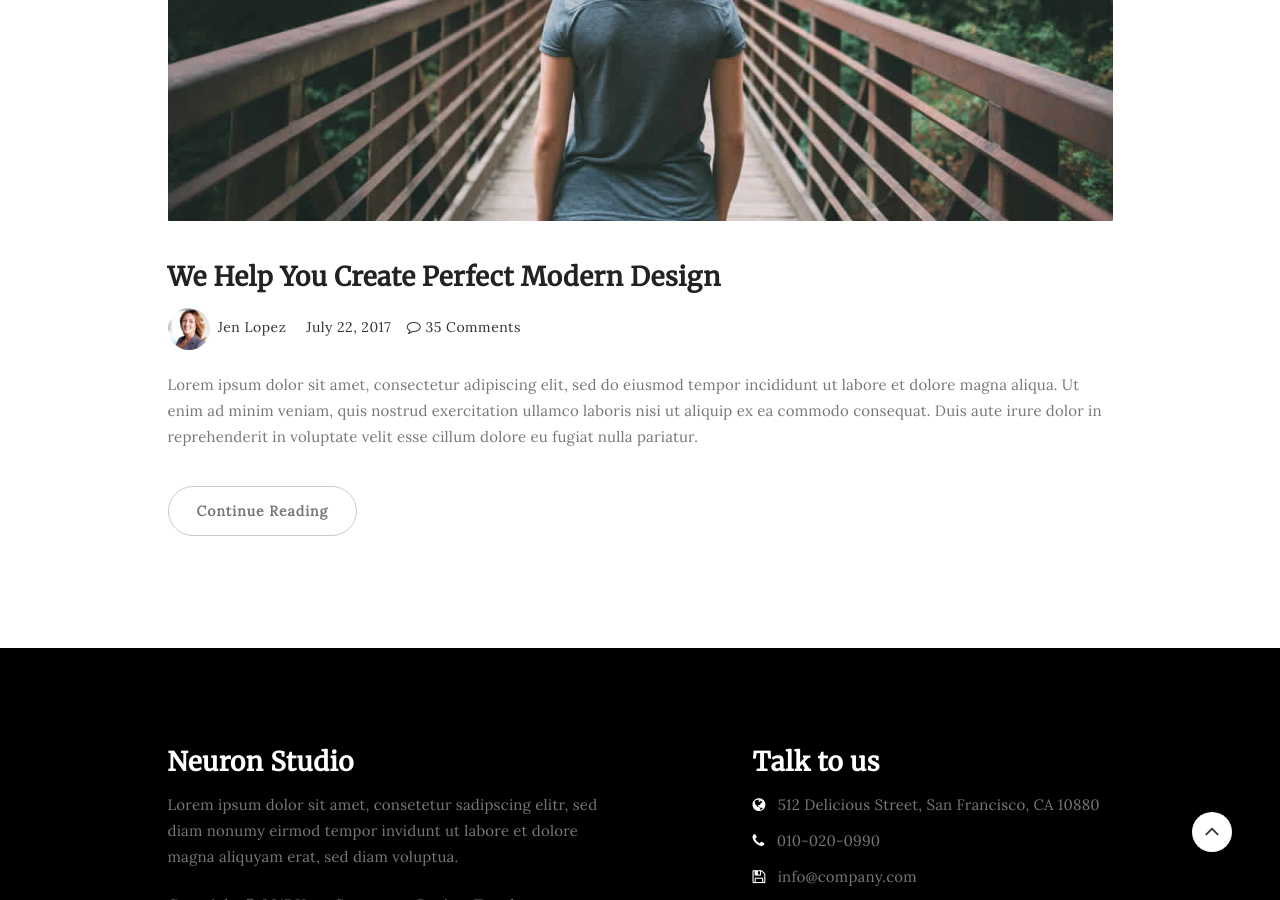
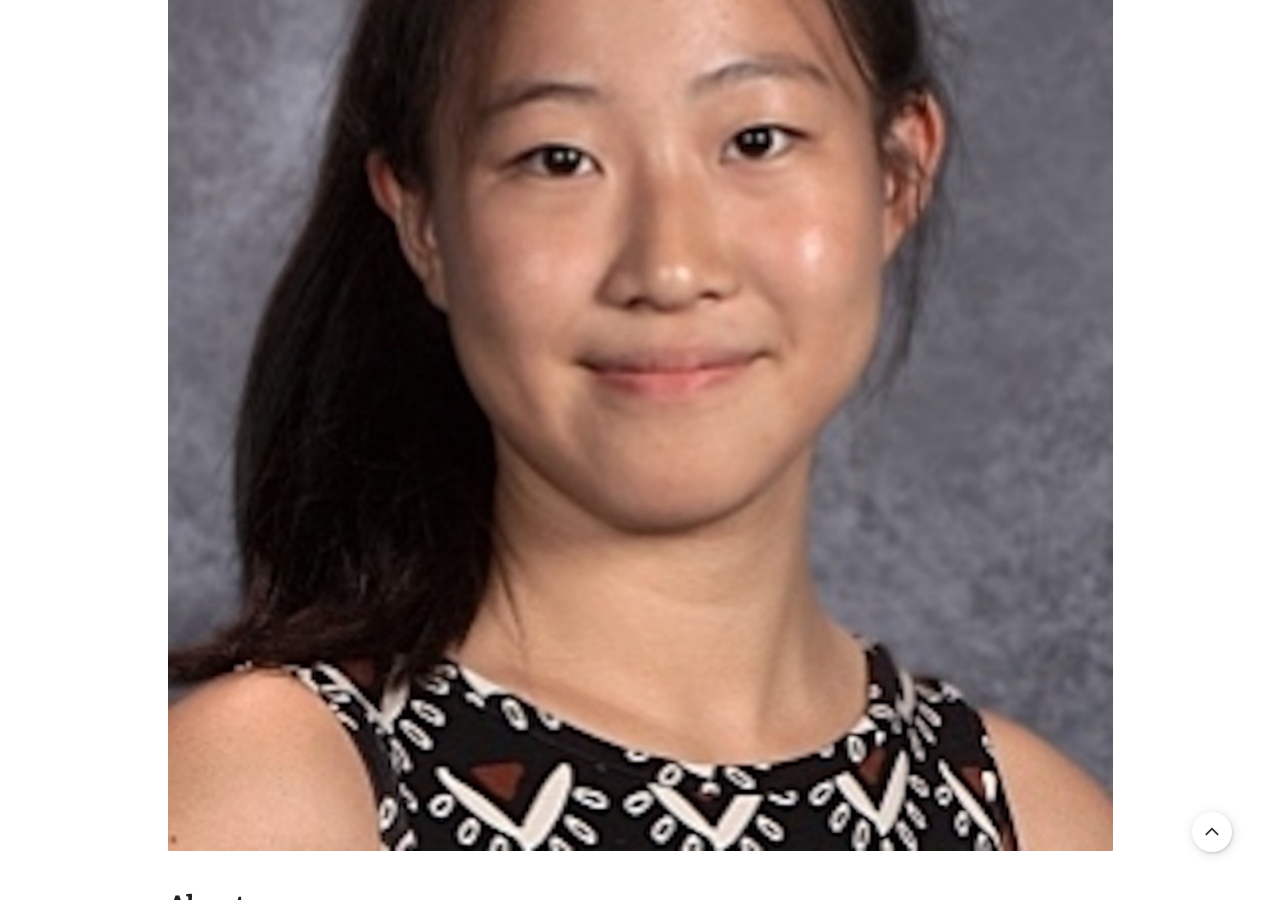
Before and after one commit to rpraka/JihyeonJe.com, a Jekyll site: the page index.html, which Jekyll copies as it is, in a window 1280 px wide and 900 px high, scrolled down 1510 px. Built offline with Jekyll 4.4.1, drawn with Linux system fonts in a browser that asks for light colours; some of the changed text lies outside the part shown.

Commit message:
Update index.html

```diff
--- a/index.html
+++ b/index.html
@@ -52,7 +52,7 @@
                <ul class="nav navbar-nav navbar-right">
                     <li class="active"><a href="index.html">Home</a></li>
                     <li><a href="about.html">Research</a></li>
-                    <li><a href="about.html">Resume</a></li>
+                    <li><a href="gallery.html">Resume</a></li>
                     <li><a href="contact.html">Contact</a></li>
                </ul>
           </div>
@@ -87,20 +87,16 @@
                     <div class="blog-post-thumb">
                          <div class="blog-post-image">
                               <a href="single-post.html">
-                                   <img src="images/blog-image1.jpg" class="img-responsive" alt="Blog Image">
+                                   <img src="images/jihyeonjeprofile.jpg" class="img-responsive" alt="Blog Image">
                               </a>
                          </div>
                          <div class="blog-post-title">
-                              <h3><a href="single-post.html">We Help You Create Perfect Modern Design</a></h3>
+                              <h3><a href="single-post.html">About me</a></h3>
                          </div>
-                         <div class="blog-post-format">
-                              <span><a href="#"><img src="images/author-image1.jpg" class="img-responsive img-circle"> Jen Lopez</a></span>
-                              <span><i class="fa fa-date"></i> July 22, 2017</span>
-                              <span><a href="#"><i class="fa fa-comment-o"></i> 35 Comments</a></span>
-                         </div>
+
                          <div class="blog-post-des">
                               <p>Lorem ipsum dolor sit amet, consectetur adipiscing elit, sed do eiusmod tempor incididunt ut labore et dolore magna aliqua. Ut enim ad minim veniam, quis nostrud exercitation ullamco laboris nisi ut aliquip ex ea commodo consequat. Duis aute irure dolor in reprehenderit in voluptate velit esse cillum dolore eu fugiat nulla pariatur.</p>
-                              <a href="single-post.html" class="btn btn-default">Continue Reading</a>
+                              <a href="about.html" class="btn btn-default">Read more about my work</a>
                          </div>
                     </div>
 
```
